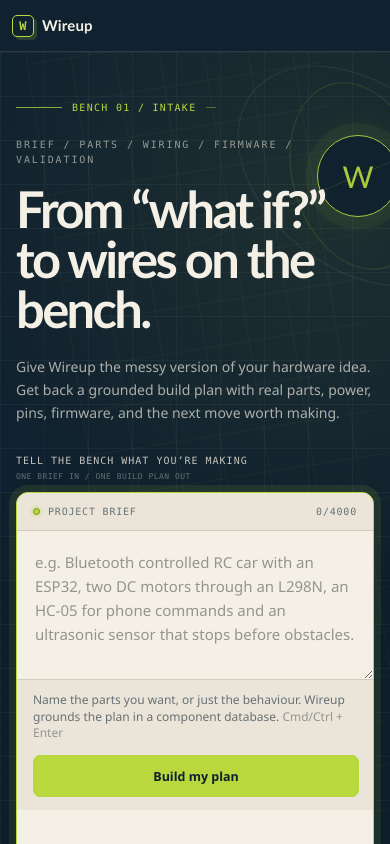
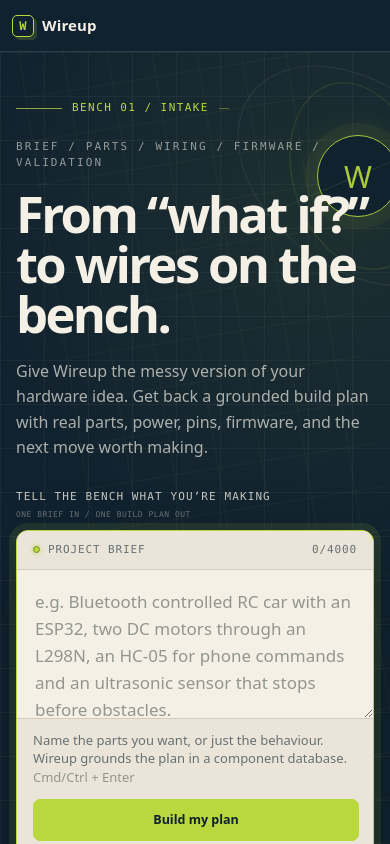
Before and after one commit to MKSubrahmanya12345/wireup-mvp, a Next.js app: page / in a window 390 px wide. Shown: the top 844 px of the page. Built offline with nearby package versions, Linux system fonts and the light colour scheme.

Commit message:
Improve first-screen typography

```diff
--- a/src/app/globals.css
+++ b/src/app/globals.css
@@ -3453,3 +3453,136 @@
   font-size: 11px;
   line-height: 1.5;
 }
+
+/* First-touch type scale -----------------------------------------------------
+   The landing and handoff screens carry the product story, so they use the
+   readable system sans instead of the compact editor-style display face. */
+:root {
+  --sans: ui-sans-serif, system-ui, -apple-system, BlinkMacSystemFont, "Segoe UI", sans-serif;
+  --display: ui-sans-serif, system-ui, -apple-system, BlinkMacSystemFont, "Segoe UI", sans-serif;
+}
+
+.landing__signal {
+  font-size: 11px;
+}
+
+.landing__eyebrow {
+  font-size: 11px;
+}
+
+.landing__title {
+  font-weight: 760;
+}
+
+.landing__subtitle {
+  font-size: 18px;
+  line-height: 1.58;
+}
+
+.landing__form-label {
+  font-size: 11px;
+}
+
+.prompt-form__head {
+  font-size: 11px;
+}
+
+.prompt-form__textarea {
+  font-size: 18px;
+  line-height: 1.58;
+}
+
+.prompt-form__hint {
+  font-size: 13px;
+}
+
+.example__title {
+  font-size: 11px;
+}
+
+.example__body {
+  font-size: 13px;
+}
+
+.landing__note {
+  font-size: 12px;
+}
+
+.hub__crumb-label,
+.hub__kicker,
+.hub__tab {
+  font-size: 11px;
+}
+
+.hub__title {
+  font-weight: 760;
+}
+
+.hub__sub {
+  font-size: 17px;
+  line-height: 1.55;
+}
+
+.hub__step {
+  font-size: 12px;
+}
+
+.overview__hero-topline {
+  font-size: 10.5px;
+}
+
+.overview__headline {
+  font-size: clamp(27px, 3.3vw, 40px);
+  font-weight: 750;
+}
+
+.overview__subhead {
+  font-size: 16px;
+  line-height: 1.55;
+}
+
+.overview__fact-label {
+  font-size: 11px;
+}
+
+.overview__fact-value {
+  font-size: 19px;
+}
+
+.overview__link-label {
+  font-size: 17px;
+}
+
+.overview__link-blurb {
+  font-size: 13px;
+}
+
+@media (max-width: 700px) {
+  .landing__subtitle {
+    font-size: 16px;
+  }
+
+  .prompt-form__textarea {
+    font-size: 17px;
+  }
+
+  .prompt-form__hint {
+    font-size: 13px;
+  }
+
+  .example__body {
+    font-size: 13.5px;
+  }
+
+  .hub__sub {
+    font-size: 16px;
+  }
+
+  .overview__headline {
+    font-size: clamp(28px, 8.5vw, 38px);
+  }
+
+  .overview__subhead {
+    font-size: 15px;
+  }
+}
```
